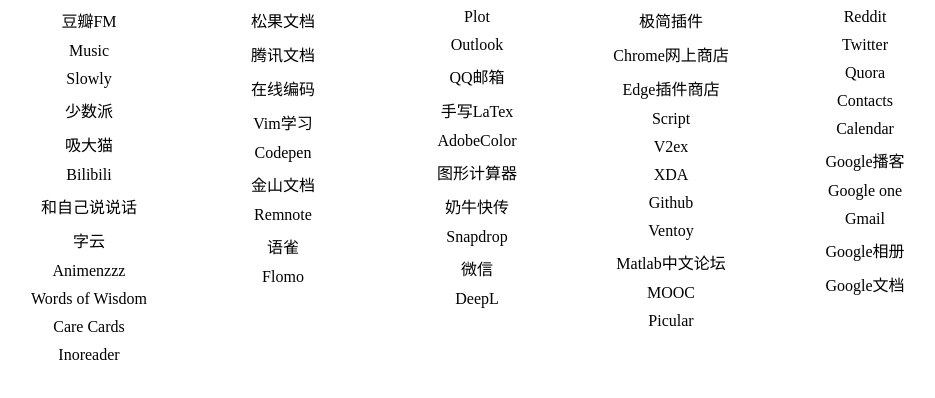
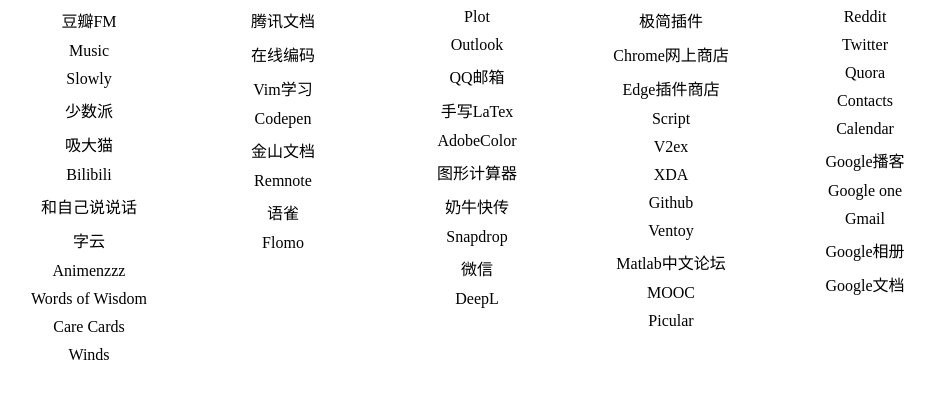
Before and after one commit to debeetle/Bookmark, a plain HTML site: page index.htm in a window 1280 px wide. Shown: the whole page, without its empty margins (163-1098 px from the left). Drawn offline with Linux system fonts and the light colour scheme.

Commit message:
Update index.htm

```diff
--- a/index.htm
+++ b/index.htm
@@ -70,12 +70,11 @@
 					<li><a href="https://sheet.host/tags/animenz">Animenzzz</a></li>
 					<li><a href="https://wordsofwisdom.app">Words of Wisdom</a></li>
 					<li><a href="https://carecards.io/cards">Care Cards</a></li>
-					<li><a href="https://www.innoreader.com/all_articles">Inoreader</a></li>
+					<li><a href="https://winds.getstream.io">Winds</a></li>
 				</ul>
 			</td>
 			<td>
 				<ul>
-					<li><a href="https://drive.sg.work/home">松果文档</a></li>
 					<li><a href="https://docs.qq.com/desktop/">腾讯文档</a></li>
 					<li><a href="https://www.dooccn.com/">在线编码</a></li>
 					<li><a href="https://vim-adventures.com/">Vim学习</a></li>
```
